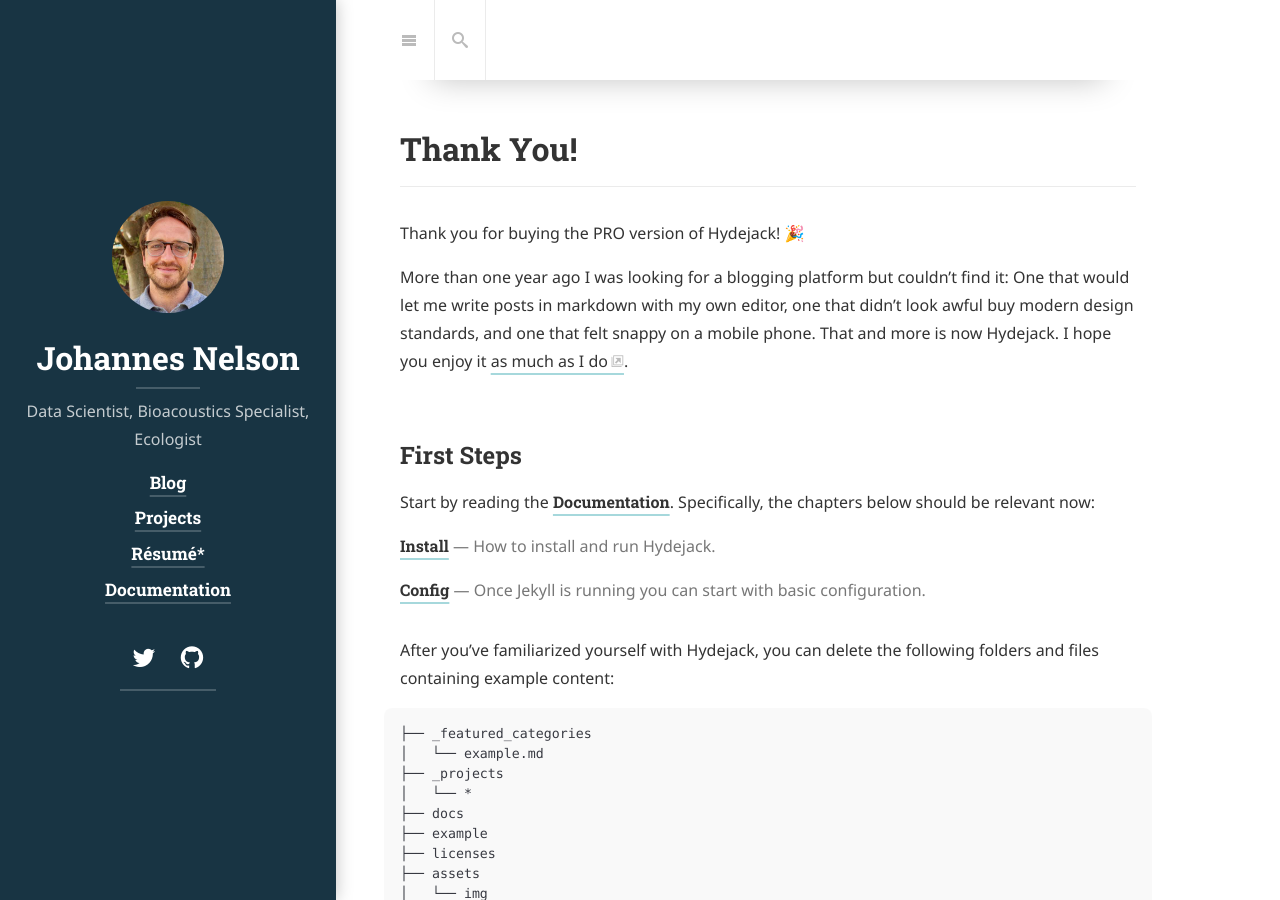
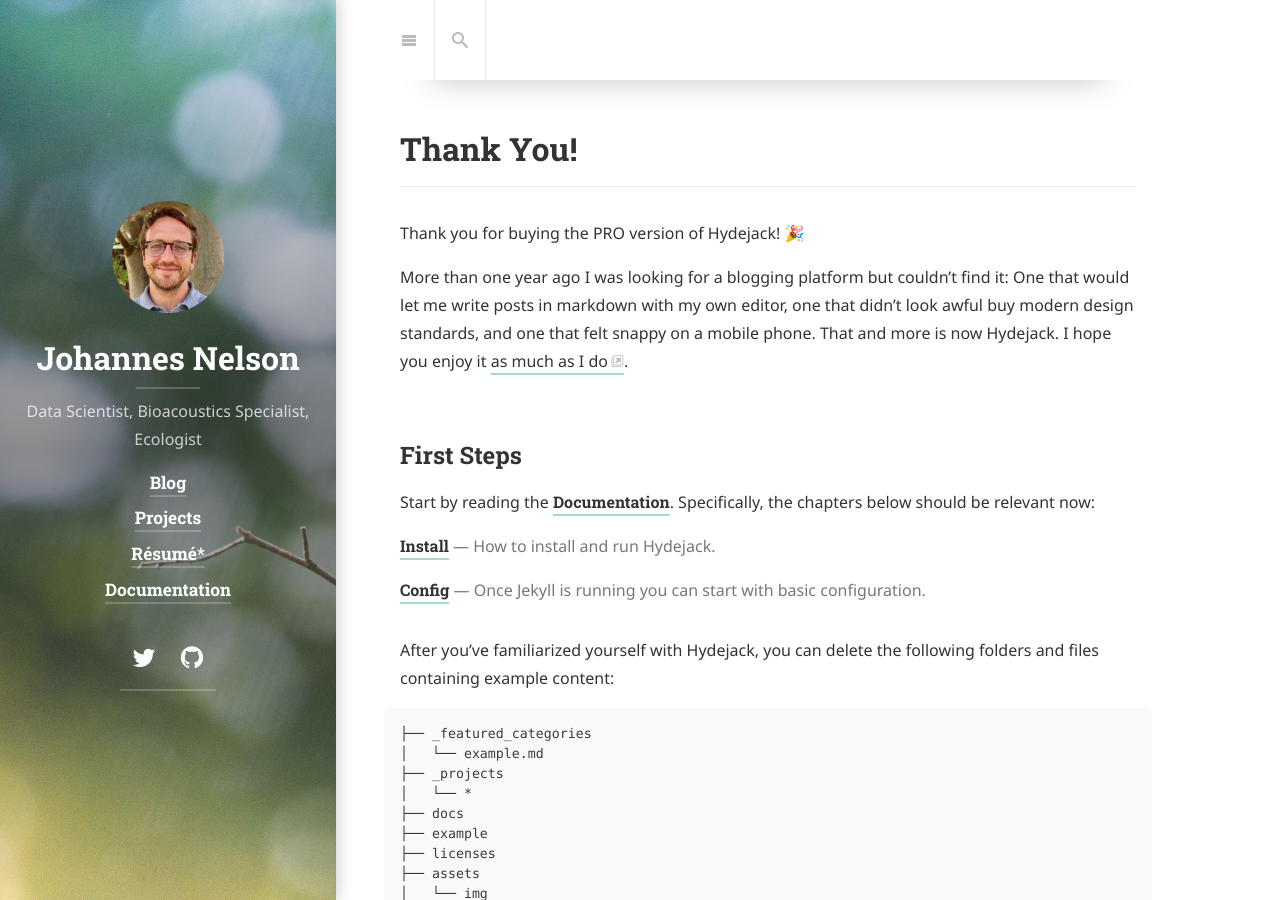
Before and after one commit to johannesnelson/johannesnelson.github.io, a Jekyll site: the page built from index.md, in a window 1280 px wide and 900 px high. Built offline with Jekyll 4.4.1, drawn with Linux system fonts in a browser that asks for light colours; cached includes are drawn as plain includes; nearby versions of some CDN libraries; some web fonts are replaced; library files that are not in the unit come from our copies.

Commit message:
Fix dark mode

```diff
--- a/_config.yml
+++ b/_config.yml
@@ -90,8 +90,8 @@
 # ----------------------------------------------------------------------------------------
 
 # Sidebar image and theme color of the site.
-# accent_image:          /assets/img/song_sparrow1.jpg
-accent_image:          none
+accent_image:          /assets/img/song_sparrow1.jpg
+# accent_image:          none
 accent_color:          rgb(79,177,186)
 
 # This is used for the `theme-color` meta tag,
```
